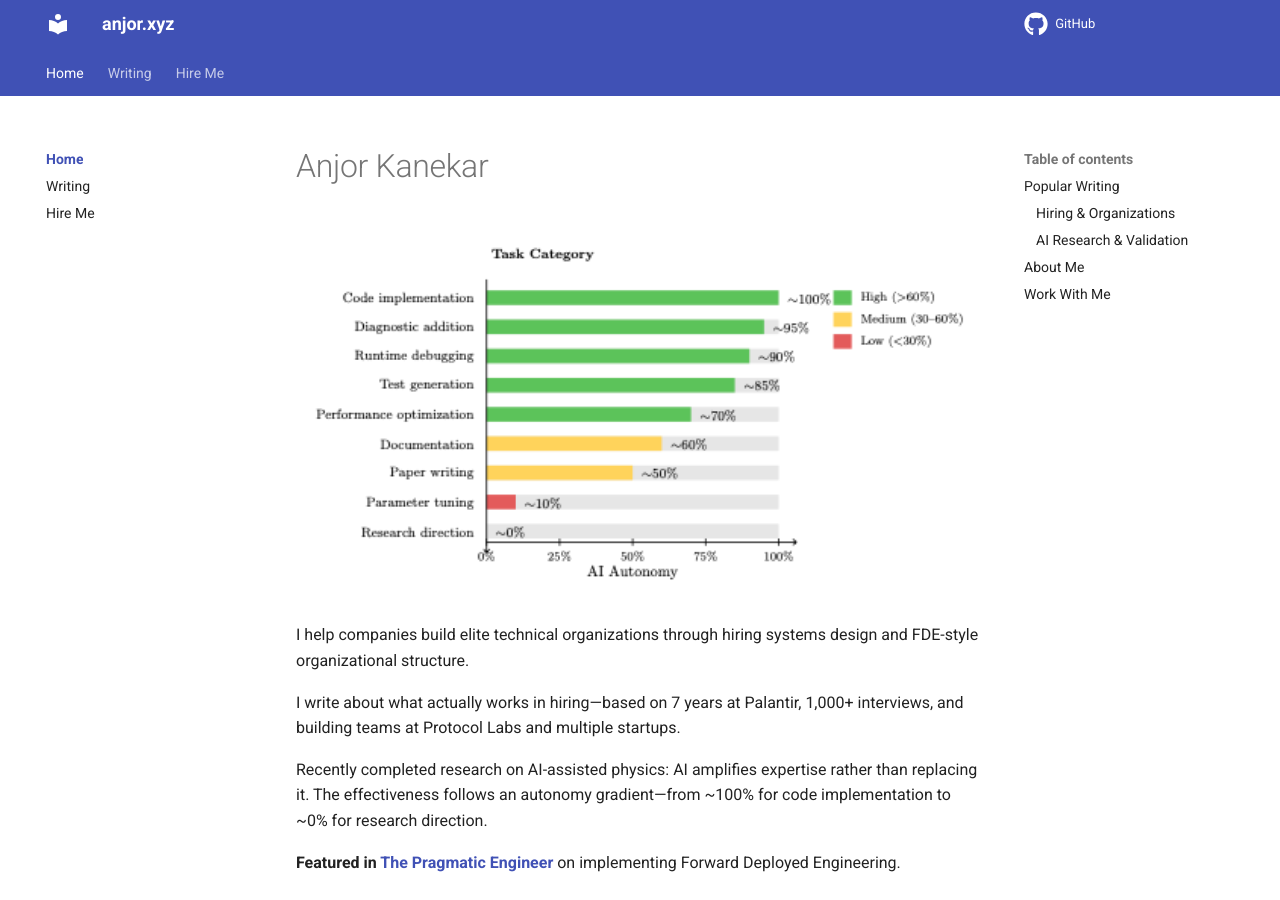
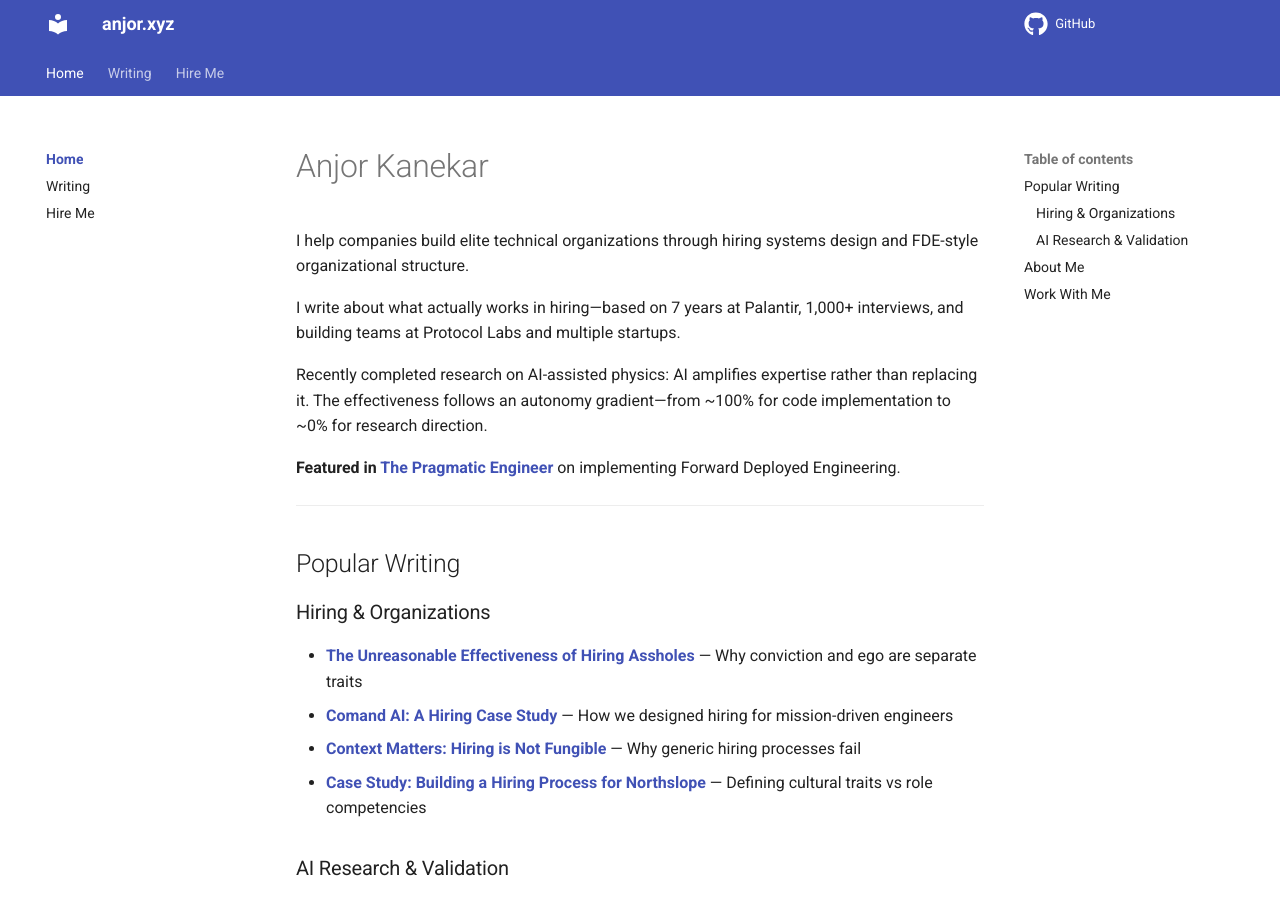
Before and after one commit to anjor/website, an MkDocs documentation site: the page built from docs/index.md, in a window 1280 px wide and 900 px high. Built offline with MkDocs 1.6.1 and Material for MkDocs 9.7.7, drawn with Linux system fonts in a browser that asks for light colours; comment, search, counter and statistics services are not loaded.

Commit message:
Move autonomy gradient image to AI Research section
Image is more contextually relevant in the AI Research & Validation section rather than as a general hero image at the top.

```diff
--- a/docs/index.md
+++ b/docs/index.md
@@ -1,6 +1,4 @@
 # Anjor Kanekar
-
-![The Autonomy Gradient: AI effectiveness across research tasks](./writing/assets/autonomy-gradient.png){ width="700" }
 
 I help companies build elite technical organizations through hiring systems design and FDE-style organizational structure.
 
@@ -21,6 +19,9 @@
 - **[Case Study: Building a Hiring Process for Northslope](./writing/posts/smart-win.md)** — Defining cultural traits vs role competencies
 
 ### AI Research & Validation
+
+![The Autonomy Gradient: AI effectiveness across research tasks](./writing/assets/autonomy-gradient.png){ width="700" }
+
 - **[The Autonomy Gradient](./writing/posts/autonomy-gradient.md)** — What AI can and can't do in physics research
 - **[Physics-Oracle Validation](./writing/posts/physics-oracle-validation.md)** — How to trust code you've never read
 - **[Writing a Physics Paper with Claude](./writing/posts/writing-gandalf-paper.md)** — Workflow, iterations, and hallucinations caught in review
```
